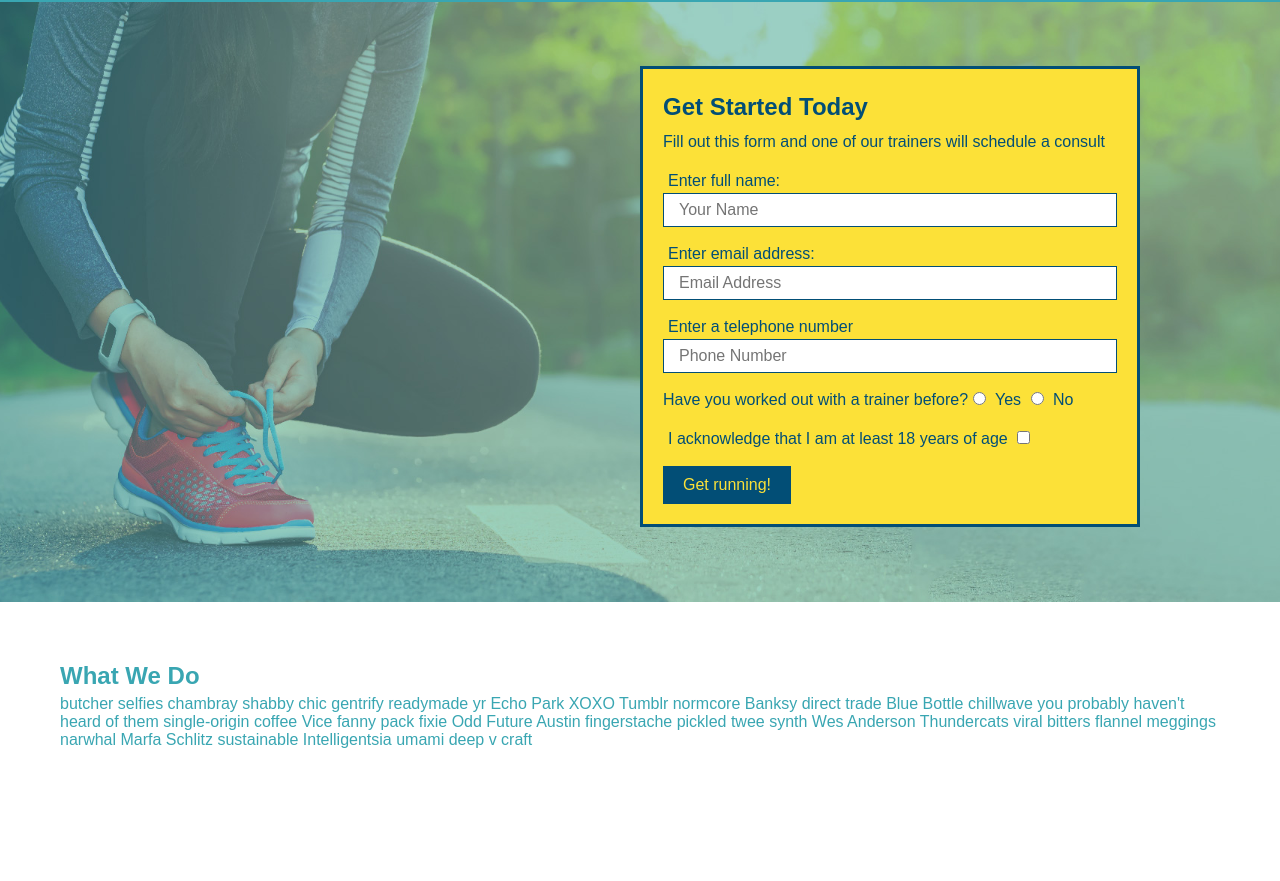
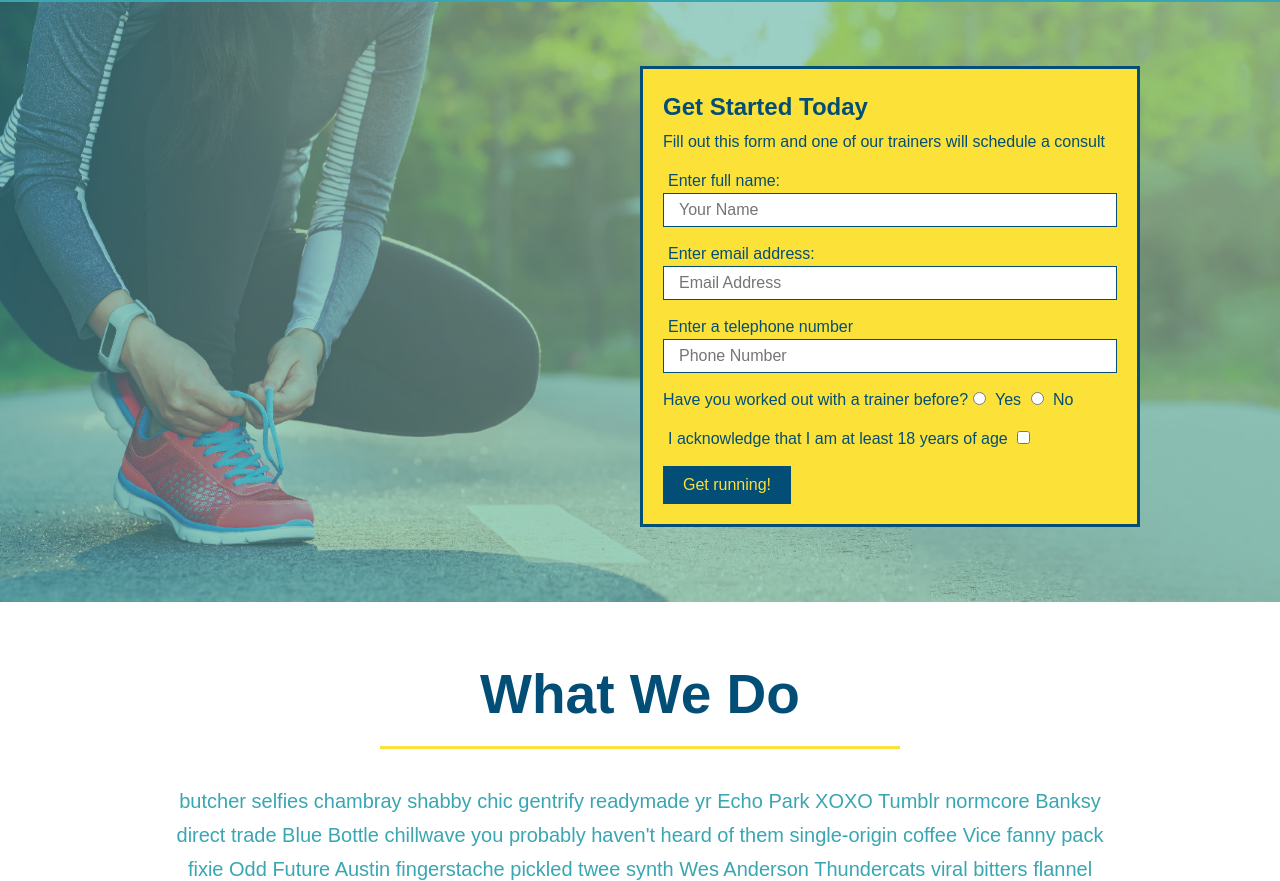
Before and after one commit to bdurushia/run-buddy, a plain HTML site: page index.html in a window 1280 px wide. Shown: the part 80-961 px from the top of the page. Drawn offline with Linux system fonts and the light colour scheme.

Commit message:
style what we do section

```diff
--- a/assets/css/style.css
+++ b/assets/css/style.css
@@ -133,7 +133,7 @@ section {
 }
 
 .hero-form h3 {
-    font-size: 1.5rem;
+    font-size: 1.5em;
     margin: 0;
 }
 
@@ -148,7 +148,7 @@ section {
 .hero-form button {
     color: #fce138;
     background-color: #024e76;
-    font-size: 1rem;
+    font-size: 1em;
     padding: 10px 20px;
     border: none;
 }
@@ -157,7 +157,7 @@ section {
     border: 1px solid #024e76;
     display: block;
     padding: 7px 15px;
-    font-size: 1rem;
+    font-size: 1em;
     color: #024e76;
     width: 100%;
     margin-bottom: 15px;
@@ -167,6 +167,25 @@ section {
 
 /* What We Do Style Start */
 
+.intro {
+    text-align: center;
+}
 
+.intro h2 {
+    font-size: 3.438rem;
+    color: #024e76;
+    margin-bottom: 35px;
+    padding: 0 100px 20px 100px;
+    border-bottom: 3px solid #fce138;
+    display: inline-block;
+}
+
+.intro p {
+    line-height: 1.7;
+    color: #39a6b2;
+    width: 80%;
+    font-size: 1.25rem;
+    margin: 0 auto;
+}
 
 /* What We Do Style End */
--- a/index.html
+++ b/index.html
@@ -66,7 +66,7 @@
     <!-- end hero -->
 
     <!-- "what we do" section -->
-    <section id="what-we-do">
+    <section id="what-we-do" class="intro">
         <h2>What We Do</h2>
         <p>
             butcher selfies chambray shabby chic gentrify readymade yr Echo Park XOXO Tumblr normcore Banksy direct trade Blue Bottle chillwave you probably haven't heard of them single-origin coffee Vice fanny pack fixie Odd Future Austin fingerstache pickled twee synth Wes Anderson Thundercats viral bitters flannel meggings narwhal Marfa Schlitz sustainable Intelligentsia umami deep v craft
```
